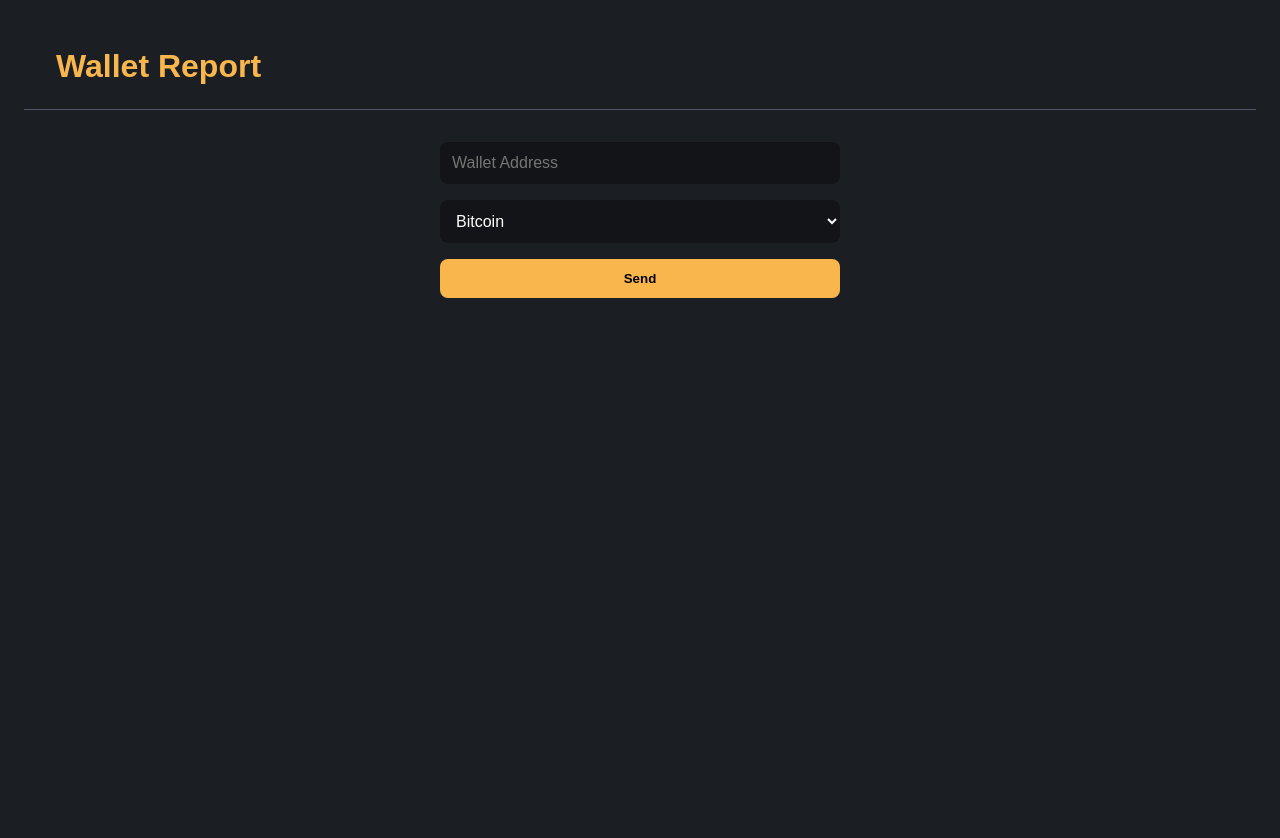
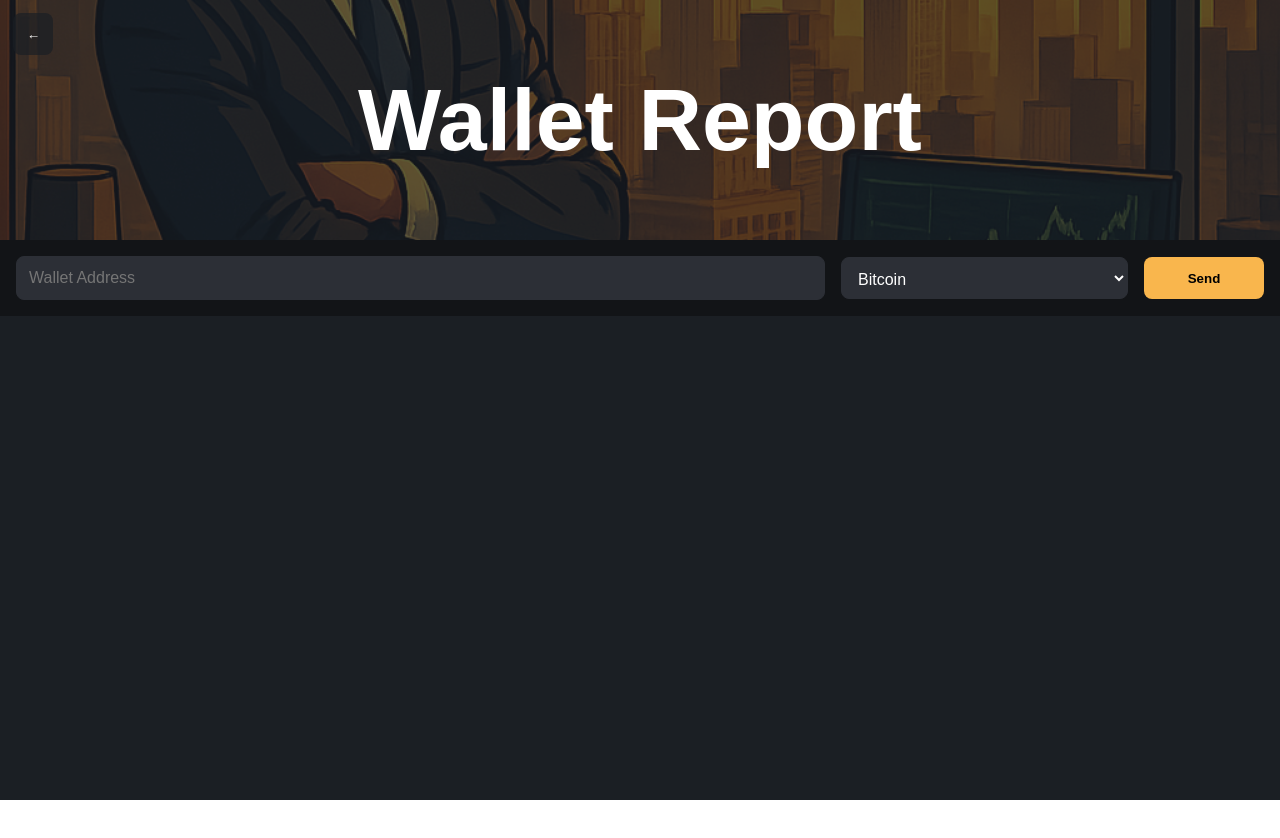
Before and after one commit to EASS-HIT-PART-A-2025-CLASS-VII/my-banker, a React (Create React App) app in the folder frontend/: page /report in a window 1280 px wide. Shown: the top 838 px of the page. After the commit the page ends 800 px from the top, so only its background shows below. Built offline with nearby package versions, Linux system fonts and the light colour scheme.

Commit message:
Updated report page design

```diff
--- a/frontend/src/components/ReportPage/ReportPage.css
+++ b/frontend/src/components/ReportPage/ReportPage.css
@@ -3,70 +3,105 @@
   min-height: 100vh;
   color: white;
   font-family: sans-serif;
-  padding: 24px;
 }
 
-.header {
+.report-header {
   display: flex;
+  align-items: center;
   justify-content: center;
-  align-items: center;
-  margin-bottom: 32px;
+  background-image: url('../../assets/images/banker-thinking.png');
+  background-size: cover;
+  background-position: center;
+  height: 15em;
+  position: relative;
 }
 
-.title {
-  font-size: 2rem;
-  font-weight: bold;
-  color: #F9B64D;
+.report-header::before {
+  content: '';
+  position: absolute;
+  top: 0;
+  left: 0;
+  right: 0;
+  bottom: 0;
+  background: rgba(27, 31, 36, 0.7);
+  z-index: 1;
+}
+
+.report-header h1 {
+  color: white;
+  font-size: 5.5rem;
+  margin: 0;
+  position: relative;
+  z-index: 2;
+}
+
+.back-btn {
+  position: absolute;
+  top: 1em;
+  left: 1em;
+  padding: 1em 1em;
+  background-color: rgba(27, 31, 36, 0.7);
+  color: white;
+  border: none;
+  border-radius: 8px;
+  cursor: pointer;
+  display: flex;
+  align-items: center;
+  z-index: 2;
 }
 
 .report-form {
+  padding: 1em;
+  gap: 1em;
   display: flex;
-  flex-direction: column;
-  max-width: 400px;
-  margin: 0 auto 40px auto;
-  gap: 16px;
+  flex-direction: row;
+  align-items: center;
+  background-color: #121417;
 }
 
-.report-form input,
-.report-form select {
+.report-form input {
+  flex: 3;
   padding: 0.75rem;
-  border: none;
+  border: 1px solid #2C2F36;
   border-radius: 8px;
-  background-color: #121417;
+  background-color: #2C2F36;
   color: white;
   font-size: 1rem;
 }
 
-.report-form input:focus,
-.report-form select:focus {
-  outline: none;
-  box-shadow: 0 0 8px #F9B64D;
-  border: 1px solid #F9B64D;
-}
-
-.report-content,
-.insights-content {
-  padding: 1rem;
-}
-
-.report-content p,
-.insights-content p {
-  margin: 0.5rem 0;
+.report-form select {
+  flex: 1;
+  cursor: pointer;
+  padding: 0.75rem;
+  border: 1px solid #2C2F36;
+  border-radius: 8px;
+  background-color: #2C2F36;
+  color: white;
+  font-size: 1rem;
+  height: 42px;
+  min-width: 120px;
 }
 
 .btn-primary {
-  background-color: #F9B64D;
-  color: black;
-  padding: 12px;
-  font-weight: 600;
-  border: none;
-  border-radius: 8px;
-  cursor: pointer;
-  transition: background-color 0.3s;
+  flex: 1;
+  height: 42px;
+  min-width: 100px;
+  max-width: 120px;
 }
 
-.btn-primary:hover:not(:disabled) {
-  background-color: #FBBF24;
+@media(max-width: 768px) {
+  .report-form {
+    flex-direction: column;
+    padding: 16px;
+    margin: 16px;
+  }
+
+  .report-form input,
+  .report-form select,
+  .btn-primary {
+    width: 100%;
+    max-width: none;
+  }
 }
 
 .error {
--- a/frontend/src/components/ReportPage/ReportPage.js
+++ b/frontend/src/components/ReportPage/ReportPage.js
@@ -46,8 +46,11 @@ export default function ReportPage() {
 
   return (
     <div className="report-page">
-      <header className="header">
-        <h1 className="title">Wallet Report</h1>
+      <header className="report-header">
+        <button className="back-btn" onClick={() => navigate('/')}>
+          ←
+        </button>
+        <h1>Wallet Report</h1>
       </header>
 
       <form className="report-form" onSubmit={handleSubmit}>
```
Also changed, not shown: frontend/src/assets/images/banker-thinking.png (added).
